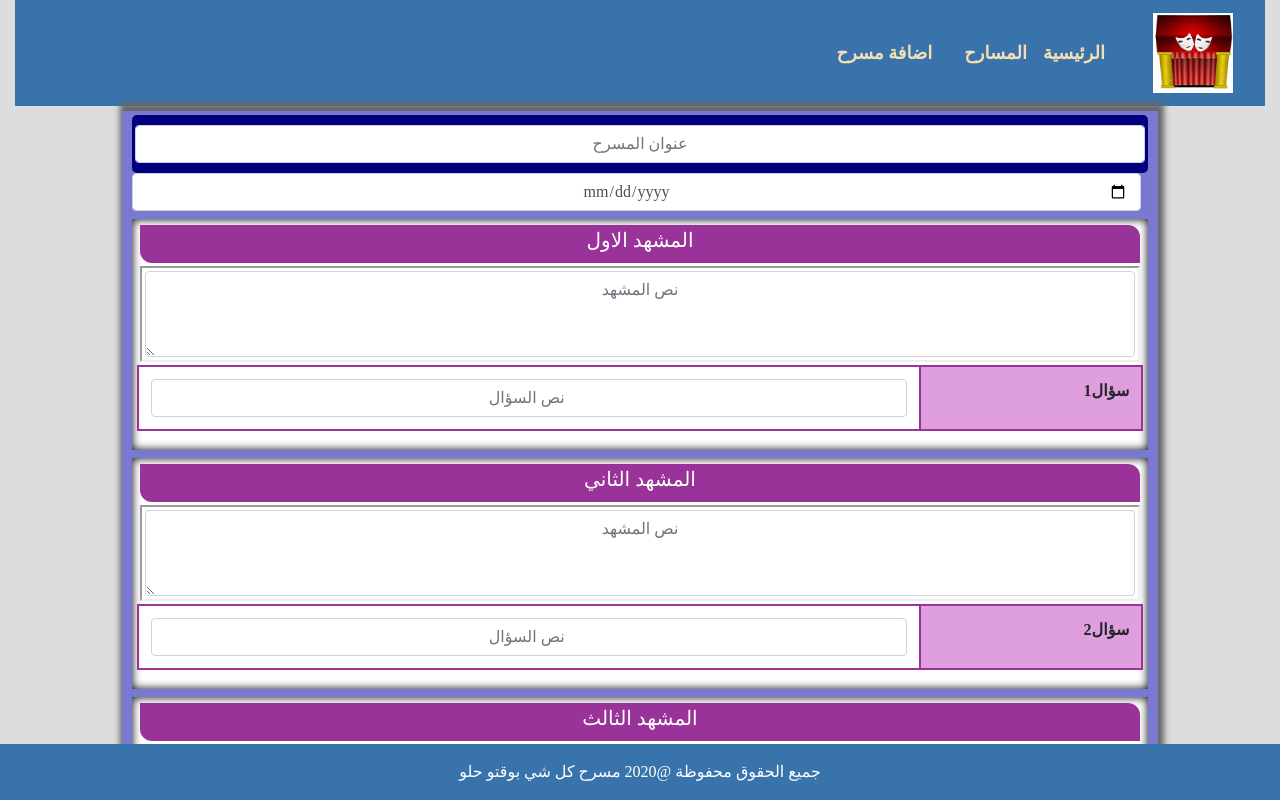
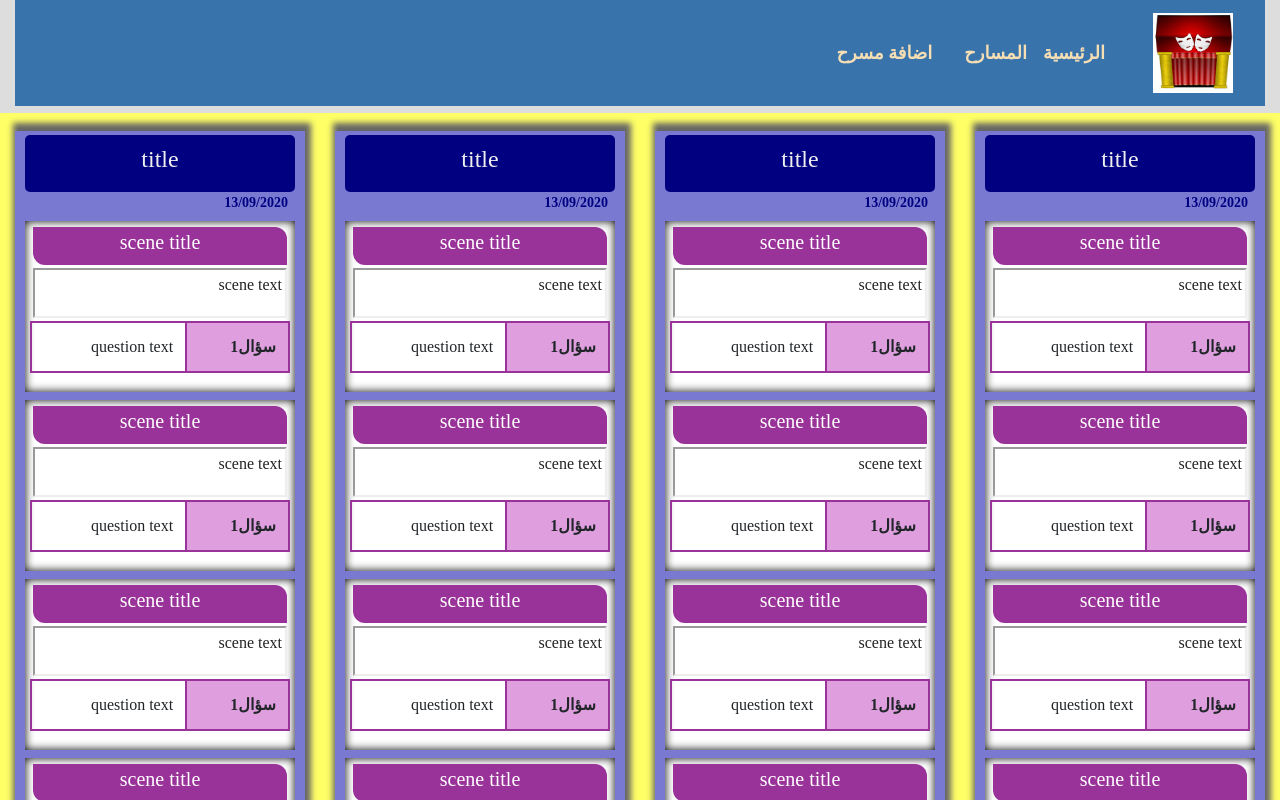
Before and after one commit to zeinabghannam/TheatreApp, a React (Create React App) app in the folder theatre-app/: page / in a window 1280 px wide. Shown: the top 800 px of the page. Built offline with nearby package versions, Linux system fonts and the light colour scheme; a web font is replaced by a local one.

Commit message:
Adding dummy data to the components.

```diff
--- a/theatre-app/src/App.js
+++ b/theatre-app/src/App.js
@@ -6,14 +6,14 @@ import './css/navbar.css';
 import './css/theatres.css';
 import Header from './components/header';
 import Footer from './components/footer';
-import TheatreMonth from './components/theatreMonth';
+import Theatres from './components/theatres';
 import AddTheatre from './components/addTheatre'
 
 function App() {
   return (
     <div className="rtl container-fluid">
      <Header />
-      <AddTheatre />
+      <Theatres />
       <Footer />
     </div>
   );
--- a/theatre-app/src/components/scene.jsx
+++ b/theatre-app/src/components/scene.jsx
@@ -1,23 +1,26 @@
 import React, { Component } from 'react';
 
 class scene extends Component {
+  constructor(props) {
+    super(props);
+  }
   render() {
     return (
       <div>
-                {<theatre className="jsx"></theatre>/* scene block */}
-      <div className="scene-block">
+        {/* scene block */}
+        <div className="scene-block" scene-data={this.props.scene.id}>
           <div className="scene-title">
-          <h5>المشهد الاول</h5>
+            <h5> {this.props.scene.title} </h5>
           </div>
           <div className=" scene-text">
-          <p>نص المشهد</p>
+            <p>  {this.props.scene.text}</p>
           </div>
           {/* qeustion 1 */}
           <div className="questions-table">
             <table className="table table-hover table-stripped">
               <tbody><tr>
                 <td>سؤال1</td>
-                <td>نص السؤال </td>
+                <td> {this.props.scene.question} </td>
               </tr>
               </tbody></table>
           </div>
--- a/theatre-app/src/components/theatre.jsx
+++ b/theatre-app/src/components/theatre.jsx
@@ -1,23 +1,25 @@
 import React, { Component } from 'react';
 import Scene from '../components/scene';
+
 class theatre extends Component {
     constructor(props) {
         super(props);
-        this.state = {
-            title: "THEATRE TITLE",
-            date: "5/9/2020"
-        }
     }
 
     render() {
+        let sceneList = this.props.scenes.map((scene) =>
+            <Scene
+                key={scene.id}
+                scene={scene}
+            />);
         return (
             <div className="col-md-3">
                 <div className="theatre">
                     <div className="theatre-title">
-                        <h4> عنوان العرض </h4>
+                        <h4> {this.props.theatre.title} </h4>
                     </div>
-                    <div className="theatre-date"><span>15/5/2020</span></div>
-                    <Scene />
+                    <div className="theatre-date"><span>{this.props.theatre.date}</span></div>
+                    {sceneList}
                 </div>
             </div>
             // end of theare
--- a/theatre-app/src/components/theatreMonth.jsx
+++ /dev/null
@@ -1,14 +0,0 @@
-import React, { Component } from 'react';
-import Theatre from '../components/theatre';
-
-class theatreMonth extends Component {
-    render() {
-        return (
-            <div className="row theatre-month">
-                <Theatre/>
-            </div>
-        );
-    }
-}
-
-export default theatreMonth;
--- /dev/null
+++ b/theatre-app/src/components/theatres.jsx
@@ -0,0 +1,39 @@
+import React, { Component } from 'react';
+import Theatre from './theatre';
+
+class Theatres extends Component {
+    //this is dummy data:
+    state = {
+        theatres: [
+            { id: 1, title: "title", date: "13/09/2020", scenes: [{ id: 1, title: "scene title", text: "scene text", question: "question text" }, { id: 1, title: "scene title", text: "scene text", question: "question text" }, { id: 1, title: "scene title", text: "scene text", question: "question text" }, { id: 1, title: "scene title", text: "scene text", question: "question text" }, { id: 1, title: "scene title", text: "scene text", question: "question text" }] },
+            { id: 2, title: "title", date: "13/09/2020", scenes: [{ id: 1, title: "scene title", text: "scene text", question: "question text" }, { id: 1, title: "scene title", text: "scene text", question: "question text" }, { id: 1, title: "scene title", text: "scene text", question: "question text" }, { id: 1, title: "scene title", text: "scene text", question: "question text" }, { id: 1, title: "scene title", text: "scene text", question: "question text" }] },
+            { id: 3, title: "title", date: "13/09/2020", scenes: [{ id: 1, title: "scene title", text: "scene text", question: "question text" }, { id: 1, title: "scene title", text: "scene text", question: "question text" }, { id: 1, title: "scene title", text: "scene text", question: "question text" }, { id: 1, title: "scene title", text: "scene text", question: "question text" }, { id: 1, title: "scene title", text: "scene text", question: "question text" }] },
+            { id: 4, title: "title", date: "13/09/2020", scenes: [{ id: 1, title: "scene title", text: "scene text", question: "question text" }, { id: 1, title: "scene title", text: "scene text", question: "question text" }, { id: 1, title: "scene title", text: "scene text", question: "question text" }, { id: 1, title: "scene title", text: "scene text", question: "question text" }, { id: 1, title: "scene title", text: "scene text", question: "question text" }] },
+            { id: 5, title: "title", date: "13/09/2020", scenes: [{ id: 1, title: "scene title", text: "scene text", question: "question text" }, { id: 1, title: "scene title", text: "scene text", question: "question text" }, { id: 1, title: "scene title", text: "scene text", question: "question text" }, { id: 1, title: "scene title", text: "scene text", question: "question text" }, { id: 1, title: "scene title", text: "scene text", question: "question text" }] },
+            { id: 6, title: "title", date: "13/09/2020", scenes: [{ id: 1, title: "scene title", text: "scene text", question: "question text" }, { id: 1, title: "scene title", text: "scene text", question: "question text" }, { id: 1, title: "scene title", text: "scene text", question: "question text" }, { id: 1, title: "scene title", text: "scene text", question: "question text" }, { id: 1, title: "scene title", text: "scene text", question: "question text" }] },
+            { id: 7, title: "title", date: "13/09/2020", scenes: [{ id: 1, title: "scene title", text: "scene text", question: "question text" }, { id: 1, title: "scene title", text: "scene text", question: "question text" }, { id: 1, title: "scene title", text: "scene text", question: "question text" }, { id: 1, title: "scene title", text: "scene text", question: "question text" }, { id: 1, title: "scene title", text: "scene text", question: "question text" }] },
+            { id: 8, title: "title", date: "13/09/2020", scenes: [{ id: 1, title: "scene title", text: "scene text", question: "question text" }, { id: 1, title: "scene title", text: "scene text", question: "question text" }, { id: 1, title: "scene title", text: "scene text", question: "question text" }, { id: 1, title: "scene title", text: "scene text", question: "question text" }, { id: 1, title: "scene title", text: "scene text", question: "question text" }] },
+            { id: 9, title: "title", date: "13/09/2020", scenes: [{ id: 1, title: "scene title", text: "scene text", question: "question text" }, { id: 1, title: "scene title", text: "scene text", question: "question text" }, { id: 1, title: "scene title", text: "scene text", question: "question text" }, { id: 1, title: "scene title", text: "scene text", question: "question text" }, { id: 1, title: "scene title", text: "scene text", question: "question text" }] },
+            { id: 10, title: "title", date: "13/09/2020", scenes: [{ id: 1, title: "scene title", text: "scene text", question: "question text" }, { id: 1, title: "scene title", text: "scene text", question: "question text" }, { id: 1, title: "scene title", text: "scene text", question: "question text" }, { id: 1, title: "scene title", text: "scene text", question: "question text" }, { id: 1, title: "scene title", text: "scene text", question: "question text" }] },
+        ]
+    }
+    constructor(props) {
+        super(props);
+    }
+
+    render() {
+        let theatreslist = this.state.theatres.map((theatre) =>
+            <Theatre
+                key={theatre.id}
+                theatre={theatre}
+                scenes ={theatre.scenes}
+            />);
+        return (
+            <div className="row theatre-month">
+                {theatreslist}
+            </div>
+        );
+    }
+}
+
+export default Theatres;
--- a/theatre-app/src/css/navbar.css
+++ b/theatre-app/src/css/navbar.css
@@ -18,9 +18,9 @@ div.jumbotron{
     margin-bottom: 0px;
 }
 footer{
-    position: fixed;
+    /* position: fixed;
   left: 0;
-  bottom: 0;
+  bottom: 0; */
   width: 100%;
 }
 .footer-copyright, .footer-copyright a{
--- a/theatre-app/src/css/theatres.css
+++ b/theatre-app/src/css/theatres.css
@@ -3,14 +3,14 @@ body{
   background-color: #ddd;
 }
 .theatre-month{
-  background-color: #d279a6;
+  background-color: #ffff66;
   margin-bottom: 7px;
   margin-top: 7px;
   padding-top: 5px;
   padding-bottom: 5px;
 }
 .theatre {
-  margin: 5px auto;
+  margin: 13px auto;
   padding: 4px 10px;
   box-shadow: 2px -4px 6px 4px #666;
   background-color: #7979d2;
```
Also changed, not shown: 1 other file (tests, documents, lock files or other folders). Lines whose indentation alone changed are shown as unchanged.
